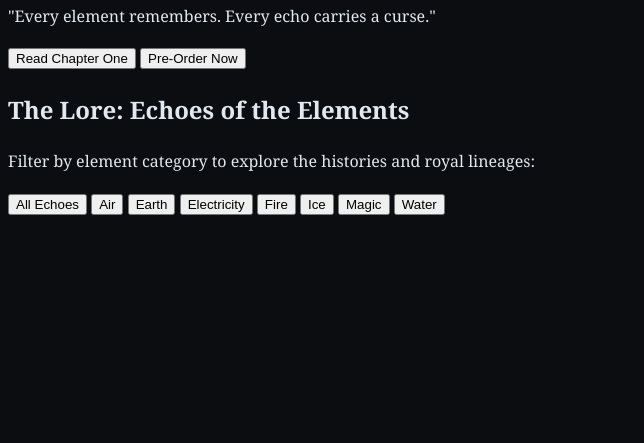
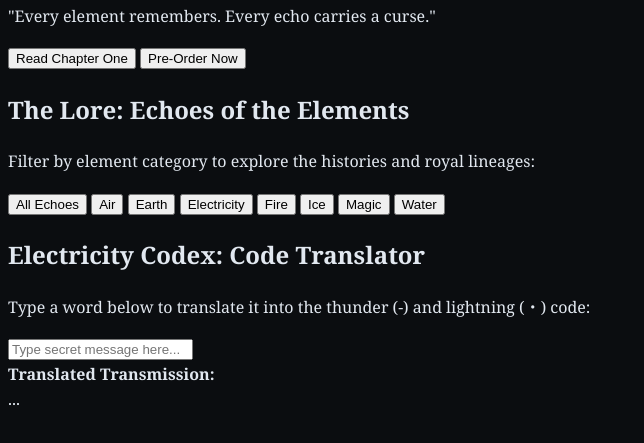
Before and after one commit to EOTE-code/site, a plain HTML site: page index.html in a window 1280 px wide. Shown: the part 183-626 px from the top of the page, without its empty margins (0-644 px from the left). Drawn offline with Linux system fonts and the light colour scheme.

Commit message:
Add interactive code translator section to index.html
Added an interactive code translator section with input and output elements.

```diff
--- a/index.html
+++ b/index.html
@@ -40,6 +40,19 @@
 
             <div id="elements-grid" class="grid-layout"></div>
         </section>
+        <!-- Interactive Code Translator Section -->
+        <section class="translator-section">
+            <h2>Electricity Codex: Code Translator</h2>
+            <p class="instruction">Type a word below to translate it into the thunder (-) and lightning (・) code:</p>
+
+            <div class="translator-box">
+                <input type="text" id="codec-input" placeholder="Type secret message here...">
+                <div class="codec-output-container">
+                    <strong>Translated Transmission:</strong>
+                    <div id="codec-output">...</div>
+                </div>
+            </div>
+        </section>
 
     </main>
 
```
